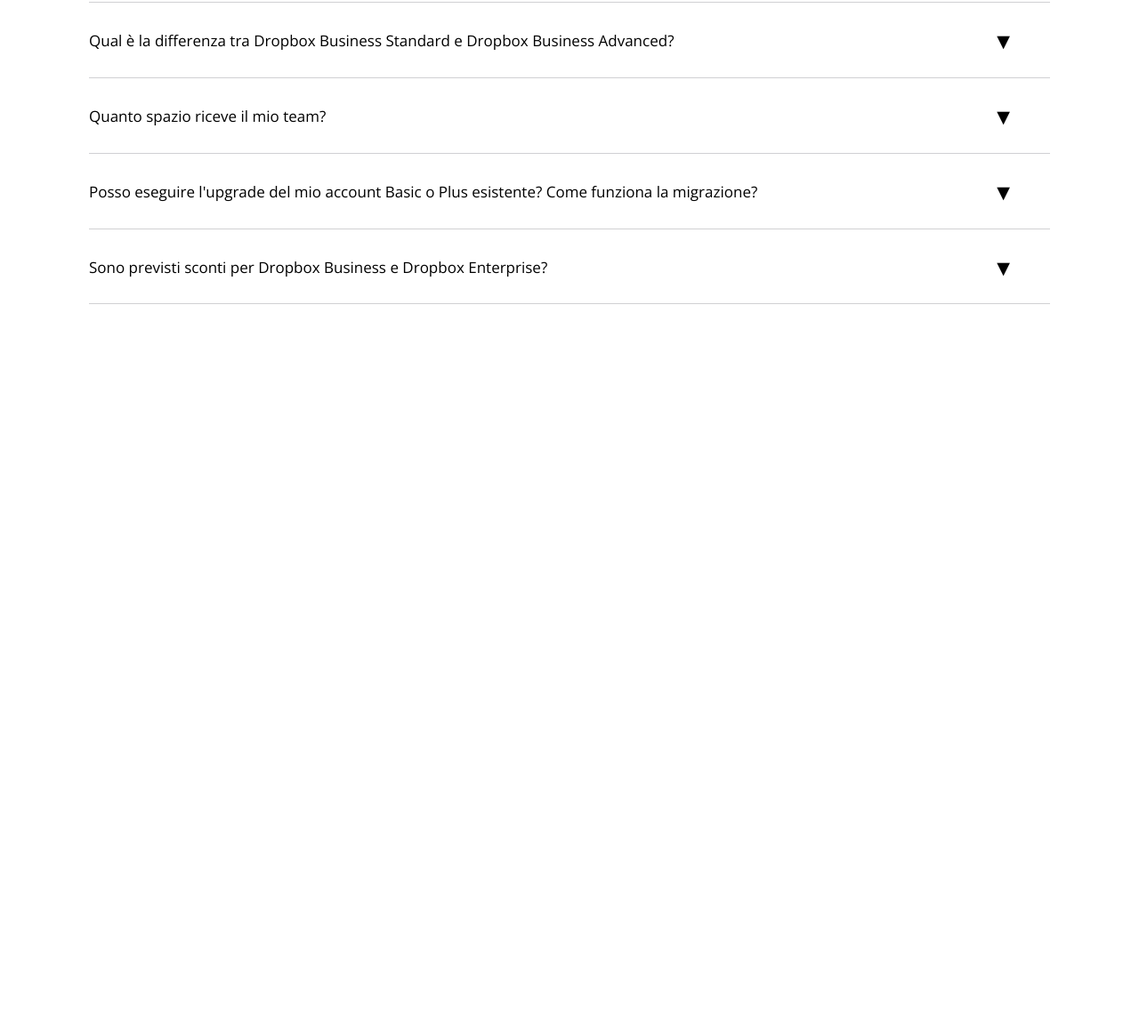
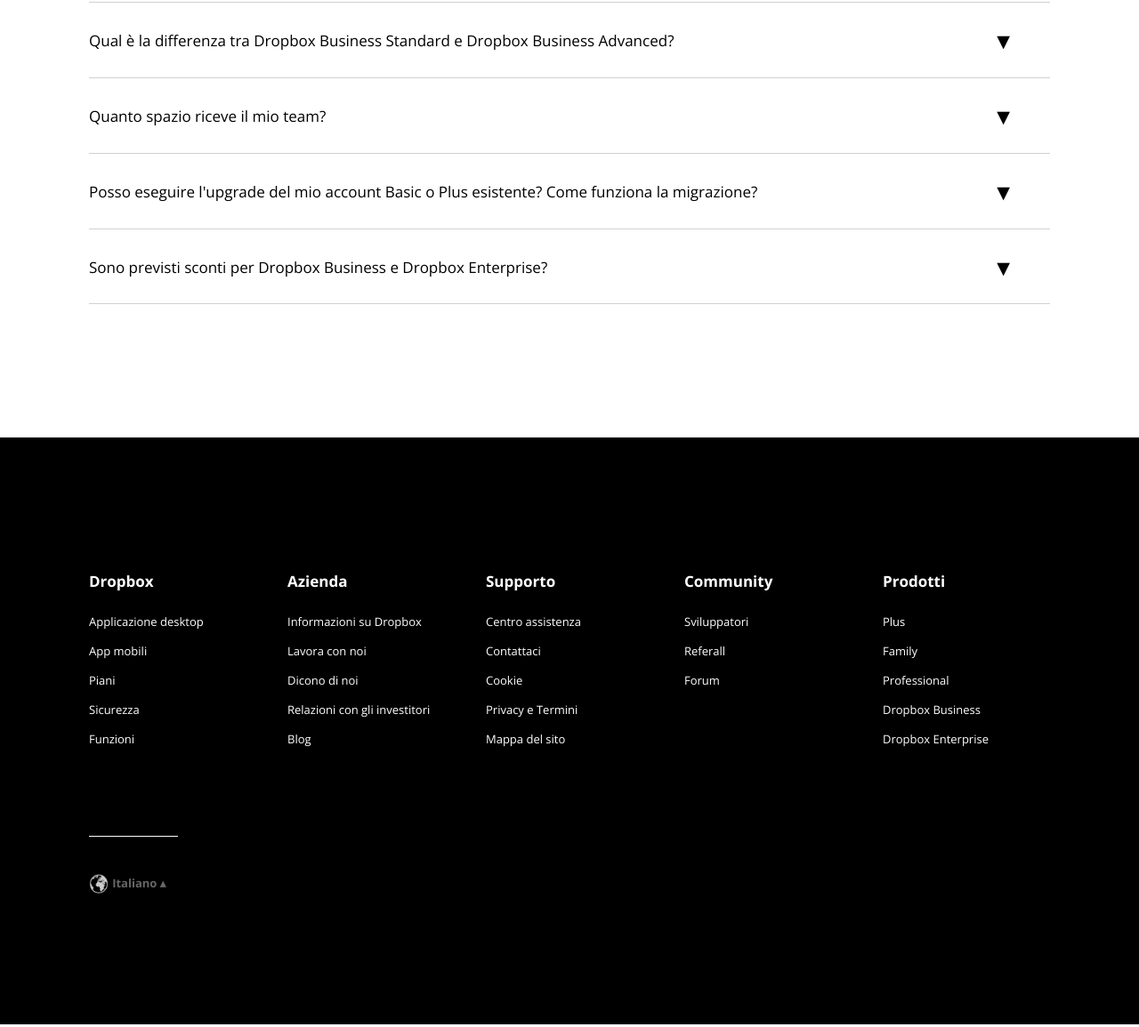
Before and after one commit to mattia-dev/htmlcss-dropbox, a plain HTML site: page index.html in a window 1280 px wide. Shown: the part 5676-6831 px from the top of the page at 89% size. Before the commit the page ends 6168 px from the top, so only its background shows below. Drawn offline with nearby package versions, Linux system fonts and the light colour scheme.

Commit message:
project completed

```diff
--- a/css/style.css
+++ b/css/style.css
@@ -504,3 +504,53 @@
     top: 50%;
     transform: translate(0, -50%);
 }
+
+footer {
+    height: 660px;
+    background-color: black;
+}
+
+.footer-box {
+    padding: 150px 0;
+}
+
+.footer-column {
+    width: calc(100% / 5 - 28px);
+    color: white;
+    padding-bottom: 100px;
+}
+
+.footer-column:nth-child(even) {
+    margin: 0 35px;
+}
+
+.footer-column h4 {
+    font-weight: bold;
+    margin-bottom: 25px;
+}
+
+.footer-column li:not(.footer-column li:last-child) {
+    margin-bottom: 15px;
+}
+
+.footer-line {
+    width: 100px;
+    border: none;
+    border-top: 1px solid white;
+}
+
+.language-selection{
+    padding-top: 40px;
+}
+
+.language-selection img {
+    filter: invert(100%);
+    width: 22px;
+    vertical-align: middle;
+}
+
+.language-selection .text-small {
+    display: inline-block;
+    color: #666;
+    font-weight: bold;
+}
--- a/index.html
+++ b/index.html
@@ -531,7 +531,91 @@
 
     <!-- start of footer -->
     <footer>
+        <div class="container footer-box clearfix">
+            <div class="footer-column fl">
+                <h4 class="text-big">Dropbox</h4>
 
+                <ul class="text-small">
+                    <li>Applicazione desktop</li>
+
+                    <li>App mobili</li>
+
+                    <li>Piani</li>
+
+                    <li>Sicurezza</li>
+
+                    <li>Funzioni</li>
+                </ul>
+            </div>
+
+            <div class="footer-column fl">
+                <h4 class="text-big">Azienda</h4>
+
+                <ul class="text-small">
+                    <li>Informazioni su Dropbox</li>
+
+                    <li>Lavora con noi</li>
+
+                    <li>Dicono di noi</li>
+
+                    <li>Relazioni con gli investitori</li>
+
+                    <li>Blog</li>
+                </ul>
+            </div>
+
+            <div class="footer-column fl">
+                <h4 class="text-big">Supporto</h4>
+
+                <ul class="text-small">
+                    <li>Centro assistenza</li>
+
+                    <li>Contattaci</li>
+
+                    <li>Cookie</li>
+
+                    <li>Privacy e Termini</li>
+
+                    <li>Mappa del sito</li>
+                </ul>
+            </div>
+
+            <div class="footer-column fl">
+                <h4 class="text-big">Community</h4>
+
+                <ul class="text-small">
+                    <li>Sviluppatori</li>
+
+                    <li>Referall</li>
+
+                    <li>Forum</li>
+                </ul>
+            </div>
+
+            <div class="footer-column fl">
+                <h4 class="text-big">Prodotti</h4>
+
+                <ul class="text-small">
+                    <li>Plus</li>
+
+                    <li>Family</li>
+
+                    <li>Professional</li>
+
+                    <li>Dropbox Business</li>
+
+                    <li>Dropbox Enterprise</li>
+                </ul>
+            </div>
+
+            <hr class="footer-line">
+
+            <div class="language-selection">
+                <img src="./img/world.png" alt="world symbol">
+
+                <div class="text-small">Italiano &utrif;</div>
+            </div>
+        </div>
     </footer>
     <!-- end of footer -->
 </body>
```
Also changed, not shown: img/world.png (added).
